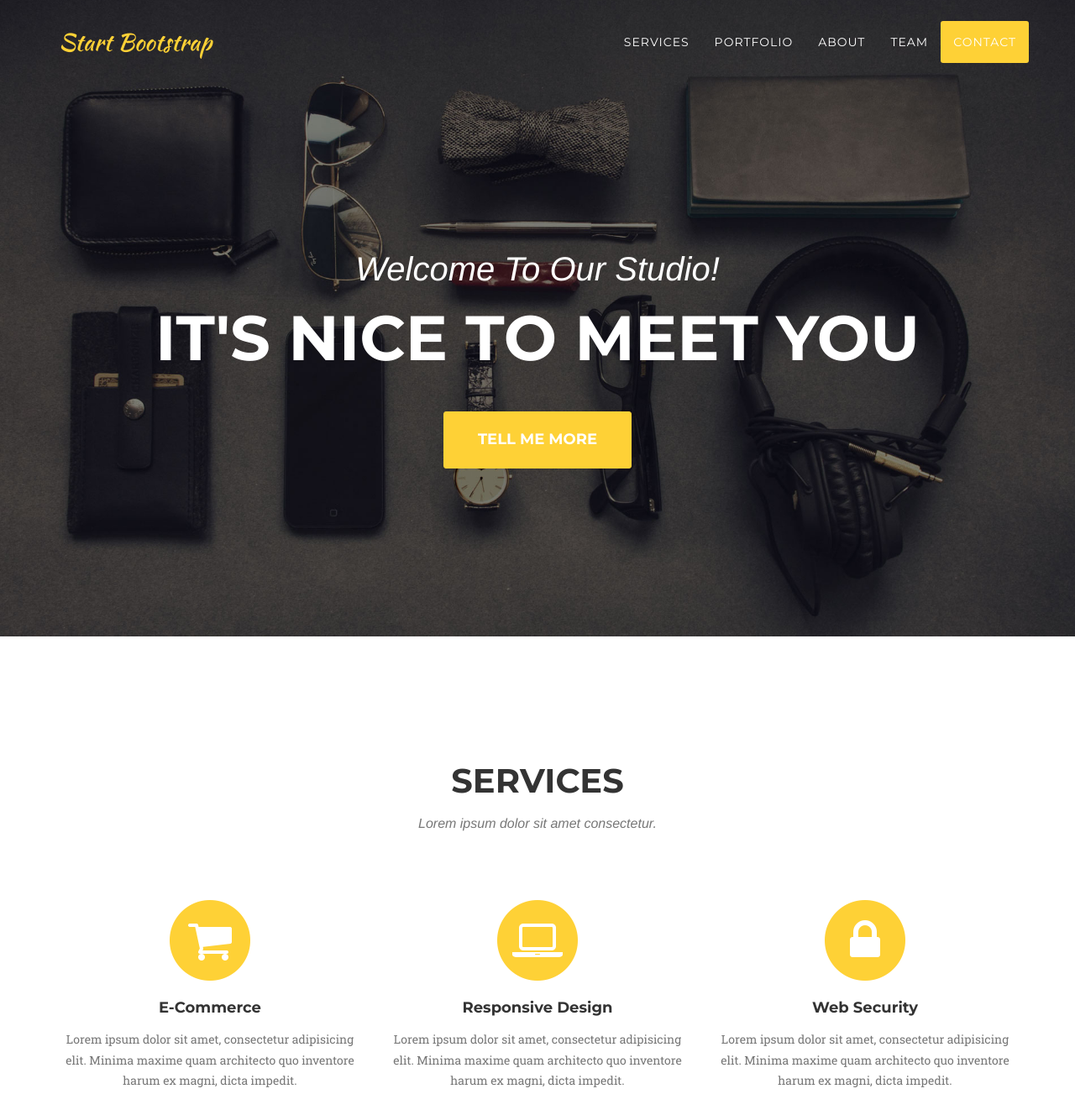
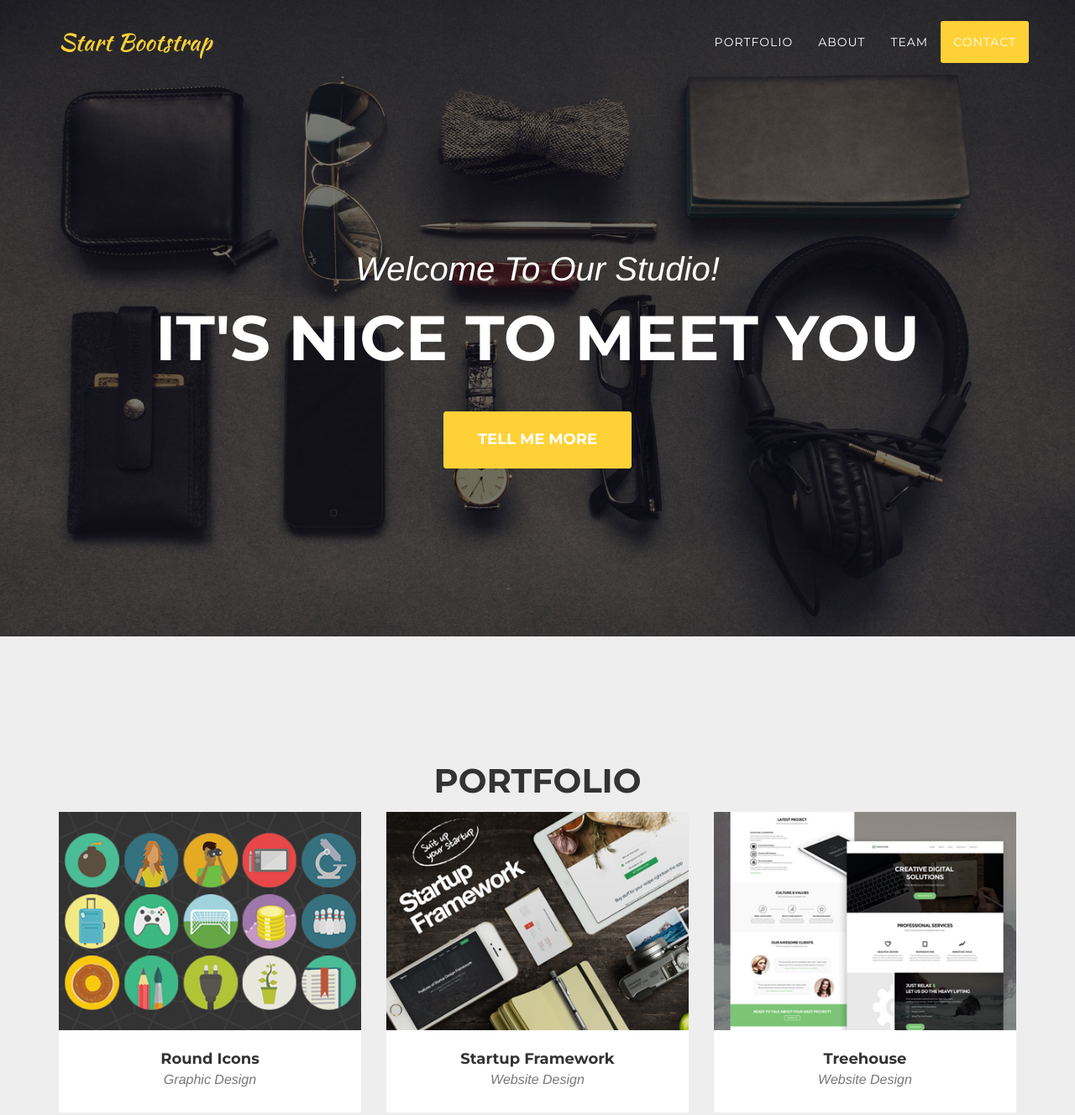
Before and after one commit to meolanonales/agency.github.io, a website: page index.html in a window 1280 px wide. Shown: the top 1328 px of the page at 84% size. Drawn offline with nearby package versions, Linux system fonts and the light colour scheme; a web font is replaced by a local one.

Commit message:
Update index.html

```diff
--- a/index.html
+++ b/index.html
@@ -52,9 +52,7 @@
                     <li class="hidden">
                         <a href="#page-top"></a>
                     </li>
-                    <li>
-                        <a class="page-scroll" href="#services">Services</a>
-                    </li>
+
                     <li>
                         <a class="page-scroll" href="#portfolio">Portfolio</a>
                     </li>
@@ -86,7 +84,7 @@
     </header>
 
     <!-- Services Section -->
-    <section id="services">
+  <!--  <section id="services">
         <div class="container">
             <div class="row">
                 <div class="col-lg-12 text-center">
@@ -129,7 +127,6 @@
             <div class="row">
                 <div class="col-lg-12 text-center">
                     <h2 class="section-heading">Portfolio</h2>
-                    <h3 class="section-subheading text-muted">Lorem ipsum dolor sit amet consectetur.</h3>
                 </div>
             </div>
             <div class="row">
```
